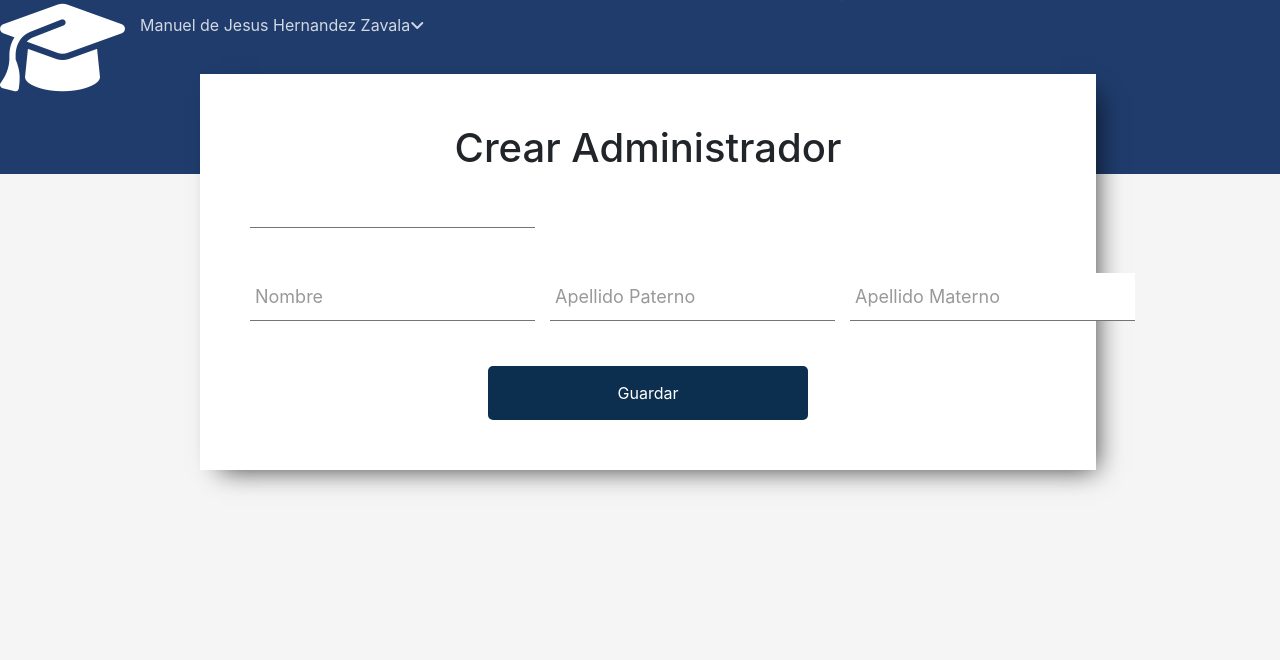
After one commit to FernandoMon/ProyectoEscolarWeb, a PHP site: page /Views/Administradores/CrearAdministrador.php in a window 1280 px wide. The commit adds this page. Shown: the part 126-786 px from the top of the page. Run offline with PHP 8.4, Linux system fonts and the light colour scheme; some libraries are stand-ins or nearby versions.

Commit message:
Modulo Administradores

```diff
--- a/Models/Administrador.php
+++ b/Models/Administrador.php
@@ -1,11 +1,128 @@
 <?php
-
+    require_once "../../Config/Autoload.php";
+    \Config\Autoload::run();
+    // require_once 'Conexion.php';
+    use Models\Conexion;
+    // use PDO;
     class Administrador{
         private $id_admin;
-        private $nombe_administrador;
-        private $pass_administrador;
+        private $nombre_admin;
+        private $apellido_paterno_admin;
+        private $apellido_materno_admin;
+        private $pass_admin;
+        public  $con;
 
-        public function add(){}
+        public function __construct(){
+            $this->con = new Conexion();
+        }
+
+        public function add(){
+            $this->id_admin = $_POST['id'];
+            $this->nombre_admin = $_POST['nombre'];
+            $this->apellido_paterno_admin = $_POST['apellido_pat'];
+            $this->apellido_materno_admin = $_POST['apellido_mat'];
+            $this->pass_admin = $this->id_admin;
+            // echo $id;
+            $consulta = "SELECT * FROM admins ORDER BY RIGHT(id_admin,3) DESC LIMIT 1;";
+            $result = $this->con->db->prepare($consulta);
+            $result->execute();
+            $ids = $result->fetchAll(PDO::FETCH_OBJ);
+            // var_dump($ids);
+            if(count($ids)==0){
+                $this->id_admin = $this->id_admin . "001";
+                echo $this->id_admin;
+            }else{
+                foreach($ids as $id){
+                    $oldId = intval(substr($id->id_admin,6,3))+1;
+                    // echo $id->id_materia;
+                    // echo $oldId;
+                    if($oldId>100){
+                        $newId = $oldId;
+                    }elseif($oldId<10){
+                        $newId = "00" . $oldId;
+                    }elseif($oldId<100){
+                        $newId = "0" . $oldId;
+                    }
+                    // echo $newId;
+                    $this->id_admin = $this->id_admin . $newId;
+                    // echo $this->id_admin;
+                }
+            }
+
+            $consulta = "INSERT INTO admins
+            (id_admin,nombre_admin,apellido_paterno_admin,apellido_materno_admin,pass_admin)
+            VALUES (:id, :nombre, :apellidoPat, :apellidoMat, :pass)";
+            $result = $this->con->db->prepare($consulta);
+            if($result->execute([":id"=>$this->id_admin,":nombre"=>$this->nombre_admin,":apellidoPat"=>$this->apellido_paterno_admin, ":apellidoMat"=>$this->apellido_materno_admin, ":pass"=>$this->pass_admin])){
+                ?>
+                <script>
+                    window.location.replace('ConsultarAdministradores.php');
+                </script>
+                <?php
+                // print "Registro creado";
+            }else{
+                print "El registro no se creo";
+            }
+        }
+
+        public function consultar(){
+            $consulta = "SELECT * FROM admins";
+            $result = $this->con->db->prepare($consulta);
+            $result->execute();
+            $admins = $result->fetchAll(PDO::FETCH_OBJ);
+            return $admins;
+        }
+
+
+        public function modificar(){
+            $this->id_admin = $_POST['id'];
+            $this->nombre_admin = $_POST['nombre'];
+            $this->apellido_paterno_admin = $_POST['apellido_pat'];
+            $this->apellido_materno_admin = $_POST['apellido_mat'];
+            // $this->pass_admin = $_POST['pass'];
+            // $this->status_admin = $_POST['status'];
+
+            // echo $this->id_admin;
+            // echo '<br>';
+            // echo $this->nombre_admin;
+            // echo '<br>';
+            // echo $this->apellido_paterno_admin;
+            // echo '<br>';
+            // echo $this->apellido_materno_admin;
+            // echo '<br>';
+            // echo $this->pass_admin;
+            // echo '<br>';
+            // echo $this->status_admin;
+            // echo '<br>';
+
+
+            $consulta = "UPDATE admins SET nombre_admin=:nombre, apellido_paterno_admin=:apPat, apellido_materno_admin=:apMat WHERE id_admin=:id;";
+            $result = $this->con->db->prepare($consulta);
+            if($result->execute([":nombre" => trim($this->nombre_admin),":apPat" => trim($this->apellido_paterno_admin), ":apMat" => trim($this->apellido_materno_admin), ":id" => trim($this->id_admin)])){
+                ?>
+                <script>
+                    window.location.replace('ConsultarAdministradores.php');
+                </script>
+                <?php
+            }else{
+                print "El registro no se creo";
+            }
+        }
+
+        public function eliminar(){
+            $this->id_admin = $_POST['id'];
+            $consulta = "DELETE FROM admins WHERE id_admin=:id;";
+            $result = $this->con->db->prepare($consulta);
+            if($result->execute([":id" => trim($this->id_admin)])){
+                ?>
+                <script>
+                    window.location.replace('ConsultarAdministradores.php');
+                </script>
+                <?php
+            }else{
+                print "El registro no se creo";
+            }
+        }
     }
 
 
--- /dev/null
+++ b/Views/Administradores/CrearAdministrador.php
@@ -0,0 +1,72 @@
+<?php
+    use Views\Template;
+    require_once "Template/Template.php";
+    $obj = new Template;
+    require_once "../../Models/Administrador.php";
+    if(isset($_POST['id']) && isset($_POST['nombre'])){
+        $obj = new Administrador();
+        $obj->add($_POST);
+    }
+?>
+<link rel="stylesheet" type="text/css" href="Template/css/input.css"/>
+<h1>Crear Administrador</h1>
+<form method="POST" action="">
+    <div class="contenedorInput">
+        <div class="group">
+            <input type="text" class="inp" name="id" id="id" required readonly="true" value="">
+            <span class="highlight"></span>
+            <span class="bar"></span>
+        </div>
+    </div>
+    <div class="formHorizontal">
+        <div class="contenedorInput">
+            <div class="group">
+              <input class="inp" type="text" name="nombre" id="nombre" required>
+              <span class="highlight"></span>
+              <span class="bar"></span>
+              <label class="lab">Nombre</label>
+            </div>
+        </div>
+        <div class="contenedorInput">
+            <div class="group">
+              <input class="inp" type="text" name="apellido_pat" id="apellido_pat" required>
+              <span class="highlight"></span>
+              <span class="bar"></span>
+              <label class="lab">Apellido Paterno</label>
+            </div>
+        </div>
+        <div class="contenedorInput">
+            <div class="group">
+              <input class="inp" type="text" name="apellido_mat" id="apellido_mat" required>
+              <span class="highlight"></span>
+              <span class="bar"></span>
+              <label class="lab">Apellido Materno</label>
+            </div>
+        </div>
+    </div>
+    <button type="submit" class="botonForm">Guardar</button>
+</form>
+
+
+<script>
+    let selectNombre = document.getElementById('nombre');
+    let selectApellidoPat = document.getElementById('apellido_pat')
+    let selectApellidoMat = document.getElementById('apellido_mat')
+    let cadenaid = 'ADM';
+    selectNombre.addEventListener('change', (e)=>{
+        cadenaid = cadenaid + selectNombre.value.substring(0,1);
+        const resultado =  document.getElementById('id');
+        resultado.value = cadenaid;
+    });
+    selectApellidoPat.addEventListener('change', (e)=>{
+        cadenaid = cadenaid + selectApellidoPat.value.substring(0,1);
+        const resultado =  document.getElementById('id');
+        resultado.value = cadenaid;
+    });
+    selectApellidoMat.addEventListener('change', (e)=>{
+        cadenaid = cadenaid + selectApellidoMat.value.substring(0,1);
+        const resultado =  document.getElementById('id');
+        resultado.value = cadenaid;
+    });
+
+</script>
--- a/Views/Administradores/Template/Template.php
+++ b/Views/Administradores/Template/Template.php
@@ -139,6 +139,69 @@
                     // alert(nombre);
                     location.href="EliminarMaestro.php?id="+id+"&nombre="+nombre+"&apPat="+apPat+"&apMat="+apMat+"&pass="+pass;
                 });
+
+// ------------------------------------- Administradores ------------------------------------------
+
+                $(".botonModificarAdmin").click(function() {
+
+                    var id = "";
+                    var nombre = "";
+                    var apPat = "";
+                    var apMat = "";
+                    var pass = "";
+                    // alert('me active');
+
+                    // Obtenemos todos los valores contenidos en los <td> de la fila
+                    // seleccionada
+                    $(this).parents("tr").find(".numero").each(function() {
+                        id += $(this).html();
+                    });
+                    $(this).parents("tr").find(".nombre").each(function() {
+                        nombre += $(this).html();
+                    });
+                    $(this).parents("tr").find(".apPat").each(function() {
+                        apPat += $(this).html();
+                    });
+                    $(this).parents("tr").find(".apMat").each(function() {
+                        apMat += $(this).html();
+                    });
+                    // $(this).parents("tr").find(".pass").each(function() {
+                    //     pass += $(this).html();
+                    // });
+                    // console.log(id);
+                    // alert(nombre);
+                    location.href="ModificarAdmin.php?id="+id+"&nombre="+nombre+"&apPat="+apPat+"&apMat="+apMat;
+                });
+                $(".botonEliminarAdmin").click(function() {
+
+                    var id = "";
+                    var nombre = "";
+                    var apPat = "";
+                    var apMat = "";
+                    var pass = "";
+                    // alert('me active');
+
+                    // Obtenemos todos los valores contenidos en los <td> de la fila
+                    // seleccionada
+                    $(this).parents("tr").find(".numero").each(function() {
+                        id += $(this).html();
+                    });
+                    $(this).parents("tr").find(".nombre").each(function() {
+                        nombre += $(this).html();
+                    });
+                    $(this).parents("tr").find(".apPat").each(function() {
+                        apPat += $(this).html();
+                    });
+                    $(this).parents("tr").find(".apMat").each(function() {
+                        apMat += $(this).html();
+                    });
+                    // $(this).parents("tr").find(".pass").each(function() {
+                    //     pass += $(this).html();
+                    // });
+                    // console.log(id);
+                    // alert(nombre);
+                    location.href="EliminarAdministrador.php?id="+id+"&nombre="+nombre+"&apPat="+apPat+"&apMat="+apMat;
+                });
             });
         </script>
         <title>Document</title>
@@ -173,8 +236,8 @@
                     </li>
                     <li><a href="#">Administradores <i class="fas fa-angle-down"></i></a>
                         <ul class="subMenu">
-                            <li><a href="#">Consultar</a></li>
-                            <li><a href="#">Crear</a></li>
+                            <li><a href="ConsultarAdministradores.php">Consultar</a></li>
+                            <li><a href="CrearAdministrador.php">Crear</a></li>
                         </ul>
                     </li>
                     <li><a href="#">Generaciones <i class="fas fa-angle-down"></i></a>
```
Also changed, not shown: Views/Administradores/ConsultarAdministradores.php (added, +63 -0 lines), Views/Administradores/EliminarAdministrador.php (added, +49 -0 lines), Views/Administradores/ModificarAdmin.php (added, +49 -0 lines).
